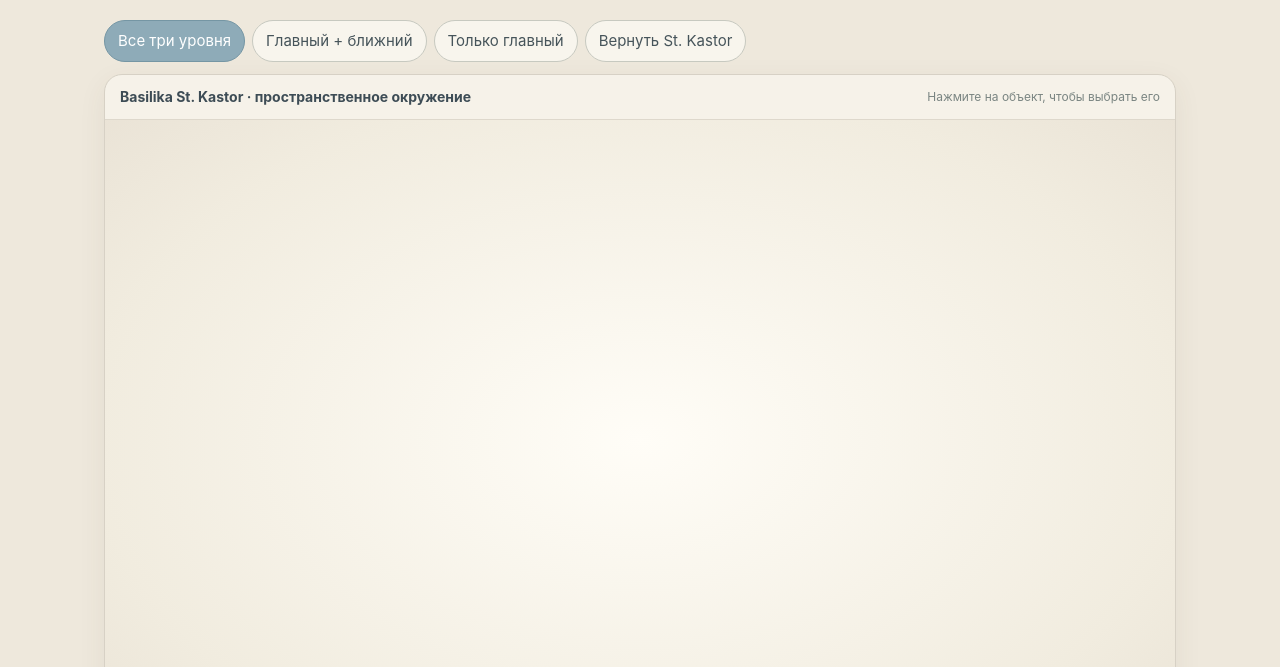
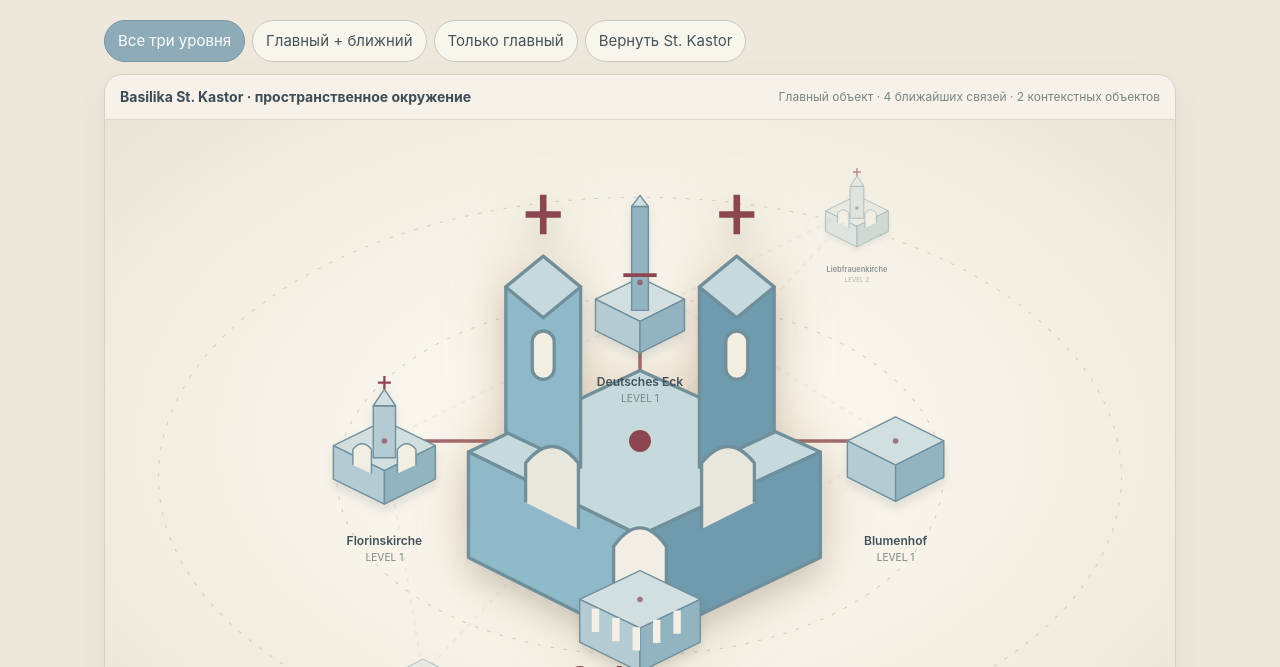
Before and after one commit to basana/map-navi-project-map, a plain HTML site: page spatial-demo.html in a window 1280 px wide. Shown: the part 133-800 px from the top of the page. Drawn offline with Linux system fonts and the light colour scheme.

Commit message:
Fix scale expression in spatial hierarchy update

```diff
--- a/spatial-demo.html
+++ b/spatial-demo.html
@@ -114,7 +114,7 @@ pos[selected]=center;placeRing(rings,215,-Math.PI/2);placeRing(outer,365,-Math.P
 const visible=new Set([selected,...one,...two]);let svg='';
 svg+='<ellipse cx="450" cy="300" rx="405" ry="235" fill="none" stroke="#d7d0c3" stroke-dasharray="3 8"/><ellipse cx="450" cy="300" rx="255" ry="150" fill="none" stroke="#d7d0c3" stroke-dasharray="3 8"/>';
 edges.forEach(([a,b])=>{if(!visible.has(a)||!visible.has(b))return;const active=(a===selected||b===selected);svg+='<line class="edge '+(active?'active':'dim')+'" x1="'+pos[a].x+'" y1="'+pos[a].y+'" x2="'+pos[b].x+'" y2="'+pos[b].y+'"/>'});
-places.filter(p=>visible.has(p.id)).forEach(p=>{const isSel=p.id===selected,isOne=one.has(p.id),isTwo=two.has(p.id);let tier=isSel?'selected':isOne?'level1':'level2';if(mode==='focus'&&!isSel)tier='dim';if(mode==='near'&&isTwo)tier='dim';let scale=isSel?1.85:isOne?.0.78:.48;let fill=isSel?'#8fb8c9':isOne?'#b4cbd3':'#d0dcdb',side=isSel?'#6e9bad':isOne?'#91b4c0':'#b8c9c8',roof=isSel?'#c6d9dc':isOne?'#d2dfe0':'#e1e6df';let x=pos[p.id].x,y=pos[p.id].y;
+places.filter(p=>visible.has(p.id)).forEach(p=>{const isSel=p.id===selected,isOne=one.has(p.id),isTwo=two.has(p.id);let tier=isSel?'selected':isOne?'level1':'level2';if(mode==='focus'&&!isSel)tier='dim';if(mode==='near'&&isTwo)tier='dim';let scale=isSel?1.85:isOne?0.78:0.48;let fill=isSel?'#8fb8c9':isOne?'#b4cbd3':'#d0dcdb',side=isSel?'#6e9bad':isOne?'#91b4c0':'#b8c9c8',roof=isSel?'#c6d9dc':isOne?'#d2dfe0':'#e1e6df';let x=pos[p.id].x,y=pos[p.id].y;
 svg+='<g class="node '+tier+'" data-id="'+p.id+'" transform="translate('+x+' '+y+') scale('+scale+')">'+shape(p.type,fill,side,roof)+'<text class="label" y="112">'+p.short+'</text><text class="sub-label" y="129">'+(isSel?'FOCUS':isOne?'LEVEL 1':'LEVEL 2')+'</text><circle cx="0" cy="0" r="'+(isSel?5:3)+'" fill="#8c4650" opacity="'+(isSel?1:.7)+'"/></g>';
 });
 $('scene').innerHTML=svg;
```
